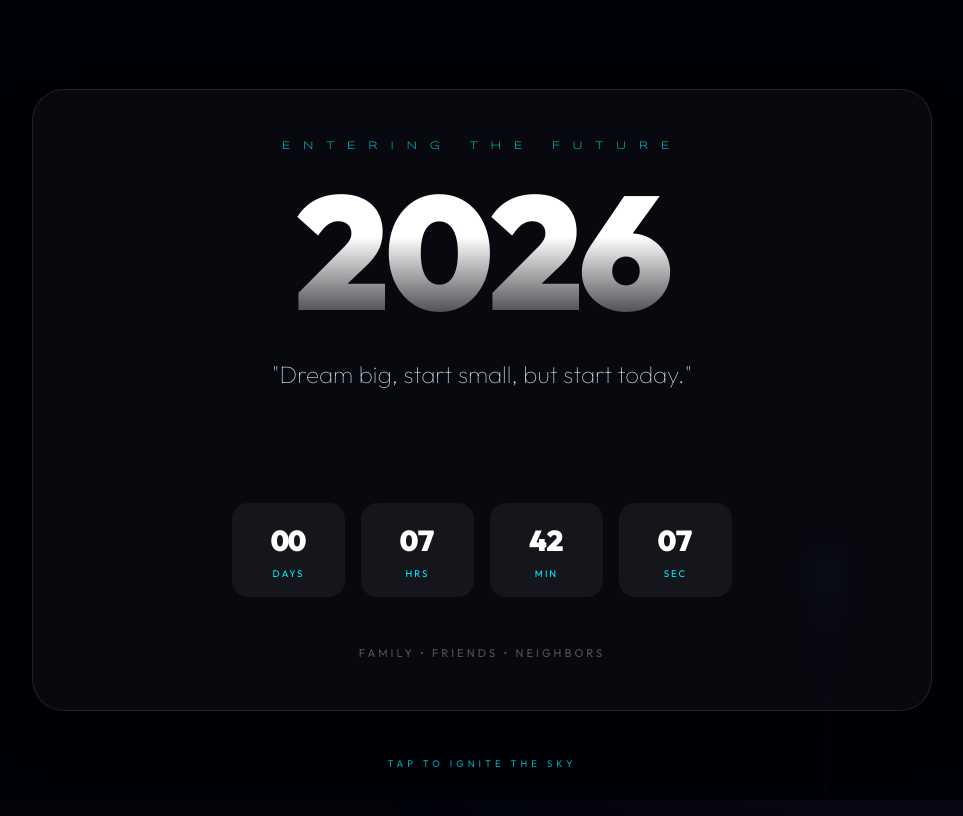
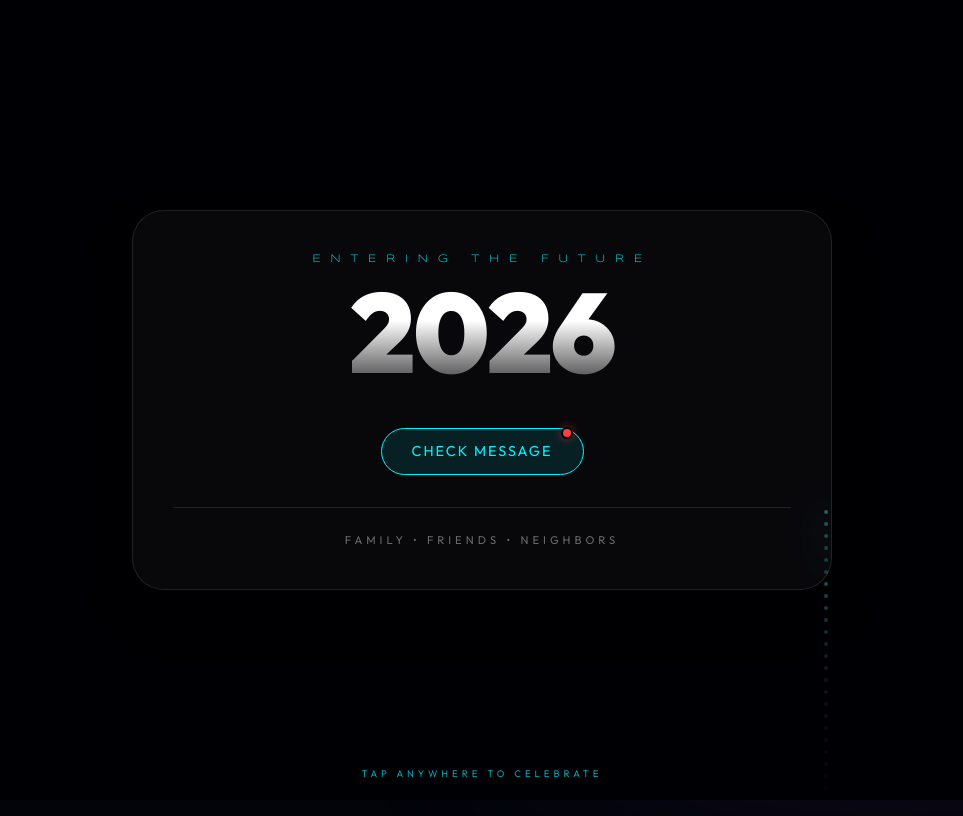
Before and after one commit to soham1234153/HNY, a plain HTML site: page index.html in a window 1280 px wide. Shown: the top 816 px of the page, without its empty margins (158-1121 px from the left). Drawn offline with nearby package versions, Linux system fonts and the light colour scheme; animation ran at ten frames a second.

Commit message:
Update index.html for New Year 2026 celebration
Updated the title and modified styles for the New Year celebration page. Adjusted layout and added message button functionality.

```diff
--- a/index.html
+++ b/index.html
@@ -3,7 +3,7 @@
 <head>
     <meta charset="UTF-8">
     <meta name="viewport" content="width=device-width, initial-scale=1.0">
-    <title>HNY</title>
+    <title>Happy New Year 2026</title>
     <script src="https://cdn.tailwindcss.com"></script>
     <style>
         @import url('https://fonts.googleapis.com/css2?family=Outfit:wght@100;400;900&family=Syncopate:wght@400;700&display=swap');
@@ -60,104 +60,118 @@
             align-items: center;
             z-index: 10;
             pointer-events: none;
-            padding: 2rem;
+            padding: 1rem;
         }
 
         .glass-card {
             background: rgba(255, 255, 255, 0.03);
-            backdrop-filter: blur(15px);
+            backdrop-filter: blur(20px);
             border: 1px solid rgba(255, 255, 255, 0.1);
             border-radius: 2rem;
-            padding: 3rem;
+            padding: 2.5rem;
             text-align: center;
             box-shadow: 0 25px 50px -12px rgba(0, 0, 0, 0.5);
-            max-width: 900px;
-            width: 100%;
+            max-width: 700px;
+            width: 90%;
+            pointer-events: auto;
+            max-height: 90vh;
+            overflow-y: auto;
+            transition: all 0.5s cubic-bezier(0.4, 0, 0.2, 1);
         }
+
+        /* Message Button Styles */
+        .msg-btn {
+            position: relative;
+            background: rgba(0, 242, 255, 0.1);
+            border: 1px solid var(--accent);
+            color: var(--accent);
+            padding: 12px 30px;
+            border-radius: 50px;
+            font-size: 0.9rem;
+            letter-spacing: 2px;
+            text-transform: uppercase;
+            cursor: pointer;
+            transition: all 0.3s;
+            pointer-events: auto;
+            margin-top: 2rem;
+        }
+
+        .msg-btn:hover {
+            background: var(--accent);
+            color: #000;
+            box-shadow: 0 0 20px var(--accent-glow);
+        }
+
+        .notif-dot {
+            position: absolute;
+            top: -2px;
+            right: 10px;
+            width: 12px;
+            height: 12px;
+            background: #ff3e3e;
+            border-radius: 50%;
+            border: 2px solid #02040a;
+            box-shadow: 0 0 10px rgba(255, 62, 62, 0.5);
+        }
+
+        .hidden { display: none !important; }
 
         .top-label {
             font-family: 'Syncopate', sans-serif;
             font-size: 0.7rem;
-            letter-spacing: 0.8rem;
+            letter-spacing: 0.6rem;
             text-transform: uppercase;
             color: var(--accent);
-            margin-bottom: 1.5rem;
+            margin-bottom: 0.5rem;
             opacity: 0.8;
         }
 
         .year-title {
-            font-size: clamp(4rem, 15vw, 10rem);
+            font-size: clamp(3.5rem, 12vw, 7rem);
             font-weight: 900;
-            line-height: 0.9;
-            letter-spacing: -4px;
+            line-height: 1;
+            letter-spacing: -2px;
             background: linear-gradient(180deg, #fff 40%, rgba(255,255,255,0.2) 100%);
             -webkit-background-clip: text;
             -webkit-text-fill-color: transparent;
-            margin-bottom: 2rem;
+            margin-bottom: 0.5rem;
         }
 
-        .quote-container {
-            min-height: 100px;
-            margin-bottom: 3rem;
+        .message-body {
+            font-size: clamp(0.95rem, 2vw, 1.15rem);
+            line-height: 1.7;
+            color: rgba(255, 255, 255, 0.85);
+            font-weight: 300;
+            text-align: center;
+            margin-top: 1.5rem;
         }
 
-        .quote-text {
-            font-size: clamp(1rem, 2.5vw, 1.5rem);
-            font-weight: 300;
-            color: #cbd5e1;
-            line-height: 1.6;
-            opacity: 0;
-            transform: scale(0.95);
-            transition: all 1s cubic-bezier(0.23, 1, 0.32, 1);
+        .back-btn {
+            margin-top: 2rem;
+            opacity: 0.6;
+            font-size: 0.8rem;
+            text-decoration: underline;
+            cursor: pointer;
+            text-transform: uppercase;
+            letter-spacing: 2px;
         }
 
-        .quote-text.active {
-            opacity: 1;
-            transform: scale(1);
-        }
-
-        .timer-grid {
-            display: grid;
-            grid-template-columns: repeat(4, 1fr);
-            gap: 1rem;
-            max-width: 500px;
-            margin: 0 auto;
-        }
-
-        .timer-item {
-            display: flex;
-            flex-direction: column;
-            padding: 1rem;
-            background: rgba(255, 255, 255, 0.05);
-            border-radius: 1rem;
-        }
-
-        .timer-val {
-            font-size: 1.8rem;
-            font-weight: 700;
-            color: #fff;
-            font-variant-numeric: tabular-nums;
-        }
-
-        .timer-label {
-            font-size: 0.6rem;
-            text-transform: uppercase;
-            letter-spacing: 2px;
-            color: var(--accent);
-            margin-top: 4px;
-        }
+        .back-btn:hover { opacity: 1; }
 
         .footer-note {
-            margin-top: 3rem;
             font-size: 0.7rem;
-            letter-spacing: 3px;
-            color: rgba(255, 255, 255, 0.3);
+            letter-spacing: 4px;
+            color: rgba(255, 255, 255, 0.4);
             text-transform: uppercase;
+            font-weight: 400;
+            margin-top: 2rem;
+            border-top: 1px solid rgba(255, 255, 255, 0.1);
+            padding-top: 1.5rem;
         }
 
         .interaction-hint {
             position: fixed;
-            bottom: 30px;
+            bottom: 20px;
             font-size: 0.6rem;
             letter-spacing: 4px;
             color: var(--accent);
@@ -171,11 +185,8 @@
             50% { opacity: 0.7; }
         }
 
-        @media (max-width: 640px) {
-            .glass-card { padding: 2rem 1rem; }
-            .timer-grid { gap: 0.5rem; }
-            .timer-val { font-size: 1.2rem; }
-        }
+        .glass-card::-webkit-scrollbar { width: 4px; }
+        .glass-card::-webkit-scrollbar-thumb { background: rgba(255, 255, 255, 0.1); border-radius: 10px; }
     </style>
 </head>
 <body>
@@ -184,67 +195,55 @@
     <canvas id="canvas"></canvas>
 
     <div class="ui-layer">
-        <div class="glass-card">
+        <div class="glass-card" id="mainCard">
             <div class="top-label">Entering the Future</div>
             <h1 class="year-title">2026</h1>
 
-            <div class="quote-container">
-                <p id="quote" class="quote-text"></p>
+            <!-- Default View -->
+            <div id="defaultView">
+                <button class="msg-btn" onclick="openMessage()">
+                    Check Message
+                    <div class="notif-dot" id="notifDot"></div>
+                </button>
             </div>
 
-            <div class="timer-grid">
-                <div class="timer-item">
-                    <span class="timer-val" id="d">00</span>
-                    <span class="timer-label">Days</span>
+            <!-- Message View -->
+            <div id="messageView" class="hidden">
+                <div class="message-body">
+                    <p>Hey everyone, wishing you all a very Happy New Year!</p>
+                    <p>If I made any mistakes last year, please be kind… it’s my first time on this world 😁.</p>
+                    <p>Jokes aside, I genuinely try to keep the people around me happy and spread good vibes wherever I can. I hope this new year brings you peace, smiles, success, and moments worth remembering.</p>
+                    <p>May God bless you with everything you wish for and everything you truly deserve (except my destruction, obviously 😁).</p>
+                    <p>Here’s to a fresh start, positive energy, and a beautiful year ahead for all of us.</p>
                 </div>
-                <div class="timer-item">
-                    <span class="timer-val" id="h">00</span>
-                    <span class="timer-label">Hrs</span>
-                </div>
-                <div class="timer-item">
-                    <span class="timer-val" id="m">00</span>
-                    <span class="timer-label">Min</span>
-                </div>
-                <div class="timer-item">
-                    <span class="timer-val" id="s">00</span>
-                    <span class="timer-label">Sec</span>
-                </div>
+                <div class="back-btn" onclick="closeMessage()">Go Back</div>
             </div>
 
             <p class="footer-note">Family • Friends • Neighbors</p>
         </div>
 
-        <div class="interaction-hint">Tap to ignite the sky</div>
+        <div class="interaction-hint">Tap anywhere to celebrate</div>
     </div>
 
     <script>
         const canvas = document.getElementById('canvas');
         const ctx = canvas.getContext('2d');
 
-        const quotes = [
-            "\"Dream big, start small, but start today.\"",
-            "\"Every ending is a chance to begin again.\"",
-            "\"Turn your goals into plans and your plans into reality.\"",
-            "\"Let this year shape the best version of you.\"",
-            "\"Your journey matters more than your speed.\"",
-            "\"Believe in progress, not perfection.\"",
-            "\"This year is your blank canvas.\"",
-            "\"Create a future you will be proud of.\"",
-            "\"Small steps today, big wins tomorrow.\"",
-            "\"Let hope guide every decision you make.\"",
-            "\"Your mindset decides your direction.\"",
-            "\"Consistency will take you where motivation cannot.\"",
-            "\"Make peace with patience and keep moving.\"",
-            "\"New dreams deserve new efforts.\"",
-            "\"Trust the process, even when it’s slow.\"",
-            "\"Your potential is bigger than your fear.\"",
-            "\"Let courage be louder than doubt.\"",
-            "\"Progress is still progress, no matter how slow.\"",
-            "\"Build habits that build your dreams.\"",
-            "\"This year, choose growth over comfort.\""
+        // UI Logic
+        function openMessage() {
+            document.getElementById('defaultView').classList.add('hidden');
+            document.getElementById('messageView').classList.remove('hidden');
+            document.getElementById('notifDot').classList.add('hidden');
+            // Reset scroll position
+            document.getElementById('mainCard').scrollTop = 0;
+        }
 
-        ];
+        function closeMessage() {
+            document.getElementById('defaultView').classList.remove('hidden');
+            document.getElementById('messageView').classList.add('hidden');
+        }
 
+        // Firework Engine
         let width, height;
         let particles = [];
         let fireworks = [];
@@ -258,35 +257,25 @@
 
         class Particle {
             constructor(x, y, color) {
-                this.x = x;
-                this.y = y;
-                this.color = color;
+                this.x = x; this.y = y; this.color = color;
                 const angle = Math.random() * Math.PI * 2;
-                const speed = Math.random() * 6 + 1;
+                const speed = Math.random() * 5 + 1;
                 this.vx = Math.cos(angle) * speed;
                 this.vy = Math.sin(angle) * speed;
                 this.alpha = 1;
-                this.decay = Math.random() * 0.02 + 0.01;
-                this.gravity = 0.12;
+                this.decay = Math.random() * 0.015 + 0.005;
+                this.gravity = 0.08;
             }
-
             update() {
-                this.vx *= 0.96;
-                this.vy *= 0.96;
-                this.vy += this.gravity;
-                this.x += this.vx;
-                this.y += this.vy;
-                this.alpha -= this.decay;
+                this.vx *= 0.97; this.vy *= 0.97; this.vy += this.gravity;
+                this.x += this.vx; this.y += this.vy; this.alpha -= this.decay;
             }
-
             draw() {
                 ctx.save();
                 ctx.globalAlpha = this.alpha;
                 ctx.fillStyle = this.color;
-                ctx.shadowBlur = 5;
-                ctx.shadowColor = this.color;
                 ctx.beginPath();
-                ctx.arc(this.x, this.y, 1.5, 0, Math.PI * 2);
+                ctx.arc(this.x, this.y, 1.2, 0, Math.PI * 2);
                 ctx.fill();
                 ctx.restore();
             }
@@ -296,97 +285,51 @@
             constructor(tx, ty) {
                 this.x = tx || Math.random() * width;
                 this.y = height;
-                this.targetY = ty || Math.random() * (height * 0.4) + 50;
-                this.speed = 10;
-                this.color = `hsl(${Math.random() * 60 + 170}, 100%, 70%)`; // Cyan/Purple range
+                this.targetY = ty || Math.random() * (height * 0.5) + 50;
+                this.speed = 12;
+                this.color = `hsl(${Math.random() * 360}, 80%, 60%)`;
                 this.dead = false;
             }
-
             update() {
                 this.y -= this.speed;
-                if (this.y <= this.targetY) {
-                    this.explode();
-                    this.dead = true;
-                }
+                if (this.y <= this.targetY) { this.explode(); this.dead = true; }
             }
-
             draw() {
                 ctx.fillStyle = this.color;
                 ctx.beginPath();
                 ctx.arc(this.x, this.y, 2, 0, Math.PI * 2);
                 ctx.fill();
-                // Trail
-                ctx.fillStyle = 'rgba(255,255,255,0.1)';
-                ctx.fillRect(this.x - 1, this.y, 2, 10);
             }
-
             explode() {
-                for (let i = 0; i < 80; i++) {
-                    particles.push(new Particle(this.x, this.y, this.color));
-                }
+                for (let i = 0; i < 100; i++) particles.push(new Particle(this.x, this.y, this.color));
             }
         }
 
         function animate() {
-            ctx.fillStyle = 'rgba(2, 4, 10, 0.2)';
+            ctx.fillStyle = 'rgba(2, 4, 10, 0.15)';
             ctx.fillRect(0, 0, width, height);
-
             if (Math.random() < 0.04) fireworks.push(new Firework());
-
             fireworks.forEach((fw, i) => {
-                fw.update();
-                fw.draw();
+                fw.update(); fw.draw();
                 if (fw.dead) fireworks.splice(i, 1);
             });
-
             particles.forEach((p, i) => {
-                p.update();
-                p.draw();
+                p.update(); p.draw();
                 if (p.alpha <= 0) particles.splice(i, 1);
             });
-
             requestAnimationFrame(animate);
         }
 
-        window.addEventListener('mousedown', (e) => fireworks.push(new Firework(e.clientX, e.clientY)));
+        window.addEventListener('mousedown', (e) => {
+            if (e.target.closest('.glass-card')) return;
+            fireworks.push(new Firework(e.clientX, e.clientY));
+        });
+        window.addEventListener('touchstart', (e) => {
+            if (e.target.closest('.glass-card')) return;
+            const touch = e.touches[0];
+            fireworks.push(new Firework(touch.clientX, touch.clientY));
+        });
 
-        // Logic
-        let quoteIdx = 0;
-        function cycleQuote() {
-            const el = document.getElementById('quote');
-            el.classList.remove('active');
-            setTimeout(() => {
-                el.innerText = quotes[quoteIdx];
-                el.classList.add('active');
-                quoteIdx = (quoteIdx + 1) % quotes.length;
-            }, 1000);
-        }
-
-        function updateTimer() {
-            const target = new Date('January 1, 2026 00:00:00').getTime();
-            const now = new Date().getTime();
-            const diff = target - now;
-
-            if (diff <= 0) {
-                document.querySelector('.timer-grid').innerHTML = "<span class='col-span-4 text-white text-xl tracking-[10px]'>CELEBRATE 2026</span>";
-                return;
-            }
-
-            const d = Math.floor(diff / (1000 * 60 * 60 * 24));
-            const h = Math.floor((diff % (1000 * 60 * 60 * 24)) / (1000 * 60 * 60));
-            const m = Math.floor((diff % (1000 * 60 * 60)) / (1000 * 60));
-            const s = Math.floor((diff % (1000 * 60)) / 1000);
-
-            document.getElementById('d').innerText = String(d).padStart(2, '0');
-            document.getElementById('h').innerText = String(h).padStart(2, '0');
-            document.getElementById('m').innerText = String(m).padStart(2, '0');
-            document.getElementById('s').innerText = String(s).padStart(2, '0');
-        }
-
-        setInterval(updateTimer, 1000);
-        setInterval(cycleQuote, 8000);
-        cycleQuote();
-        updateTimer();
         animate();
     </script>
 </body>
```
